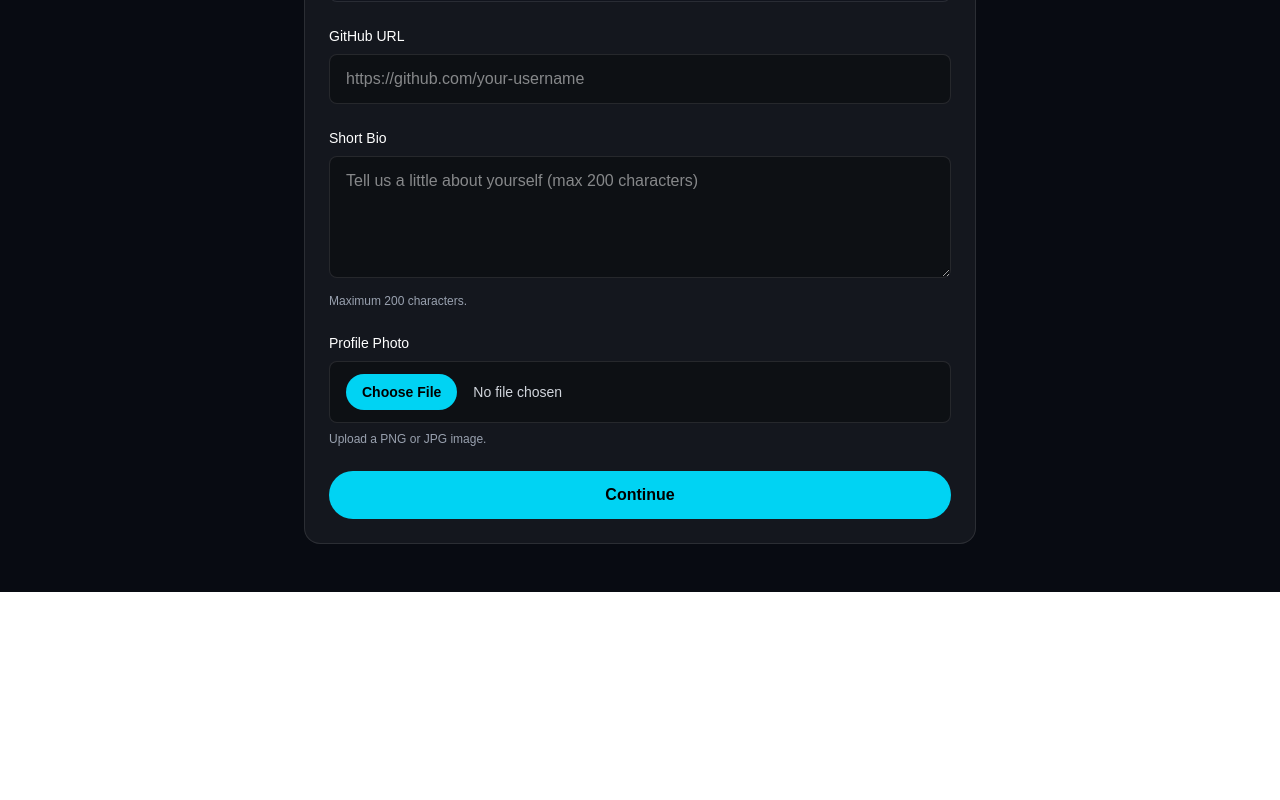
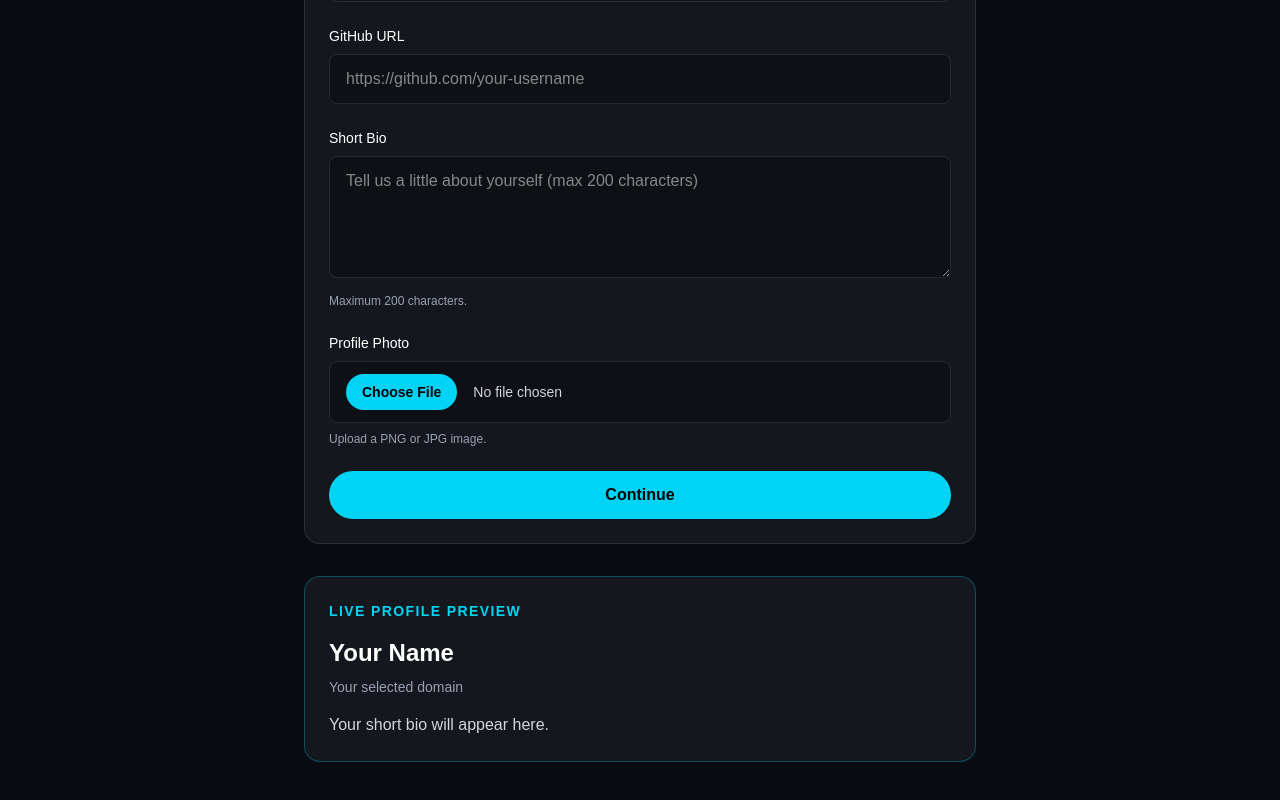
Before and after one commit to nikethbp/embrione-team, a Next.js app: page /register in a window 1280 px wide. Shown: the part 1007-1807 px from the top of the page. Before the commit the page ends 1599 px from the top, so only its background shows below. Built offline with nearby package versions, Linux system fonts and the light colour scheme.

Commit message:
feat(register): add live profile preview

```diff
--- a/app/register/page.tsx
+++ b/app/register/page.tsx
@@ -283,7 +283,35 @@ export default function RegisterPage() {
         )}
 
 
-        {/* STAGE 7: live preview */}
+              {/* Live profile preview based on the entered information */}
+        <div className="mt-8 rounded-2xl border border-cyan-400/30 bg-white/5 p-6">
+          <p className="text-sm font-semibold uppercase tracking-widest text-cyan-400">
+            Live Profile Preview
+          </p>
+
+          {/* Show the uploaded photo when available */}
+          {photoPreview && (
+            <img
+              src={photoPreview}
+              alt="Profile preview"
+              className="mb-4 h-24 w-24 rounded-full border-2 border-cyan-400 object-cover"
+            />
+          )}
+
+          {/* Display the entered name or its placeholder */}
+          <h2 className="mt-4 text-2xl font-bold">{name || "Your Name"}</h2>
+
+          {/* Display the selected domain or its placeholder */}
+          <p className="mt-2 text-sm text-gray-400">
+            {domain || "Your selected domain"}
+          </p>
+
+          {/* Display the biography or its placeholder */}
+          <p className="mt-4 text-gray-300">
+            {bio || "Your short bio will appear here."}
+          </p>
+        </div>
+
       </div>
     </main>
   );
```
